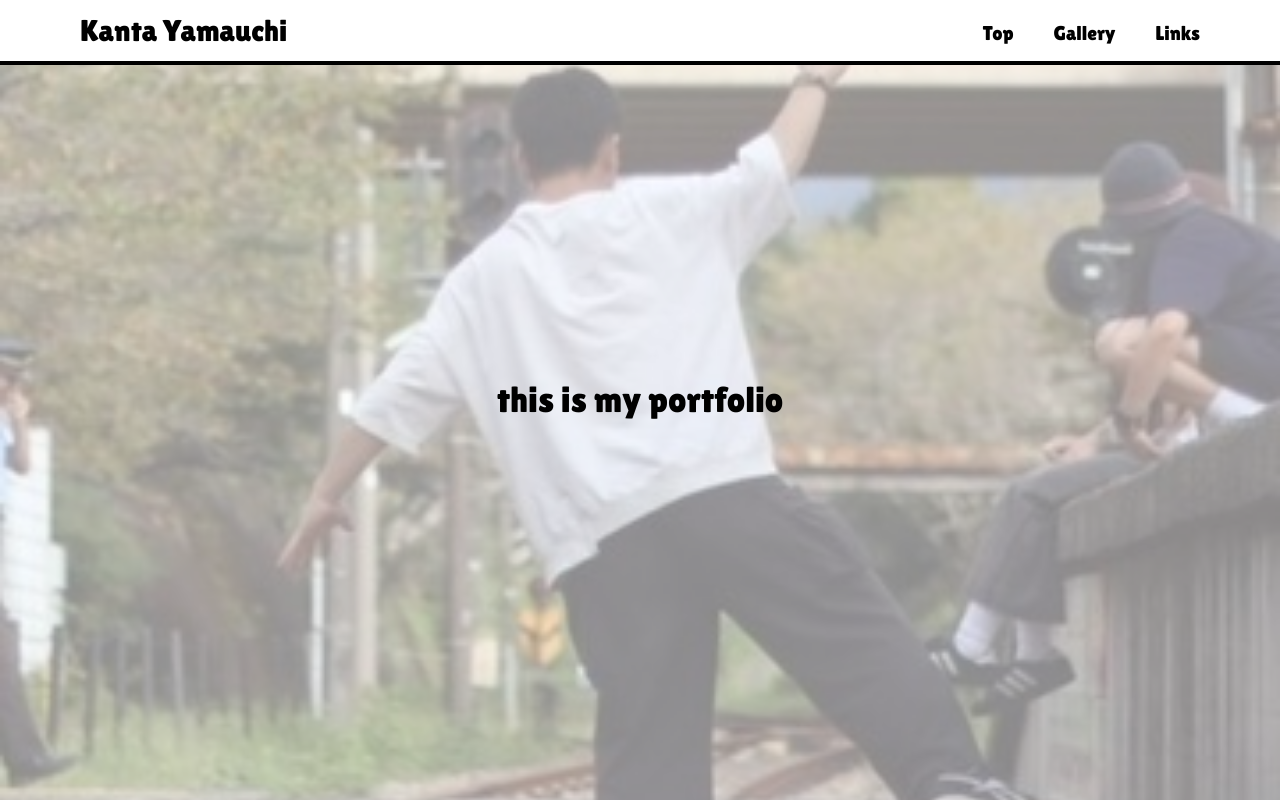
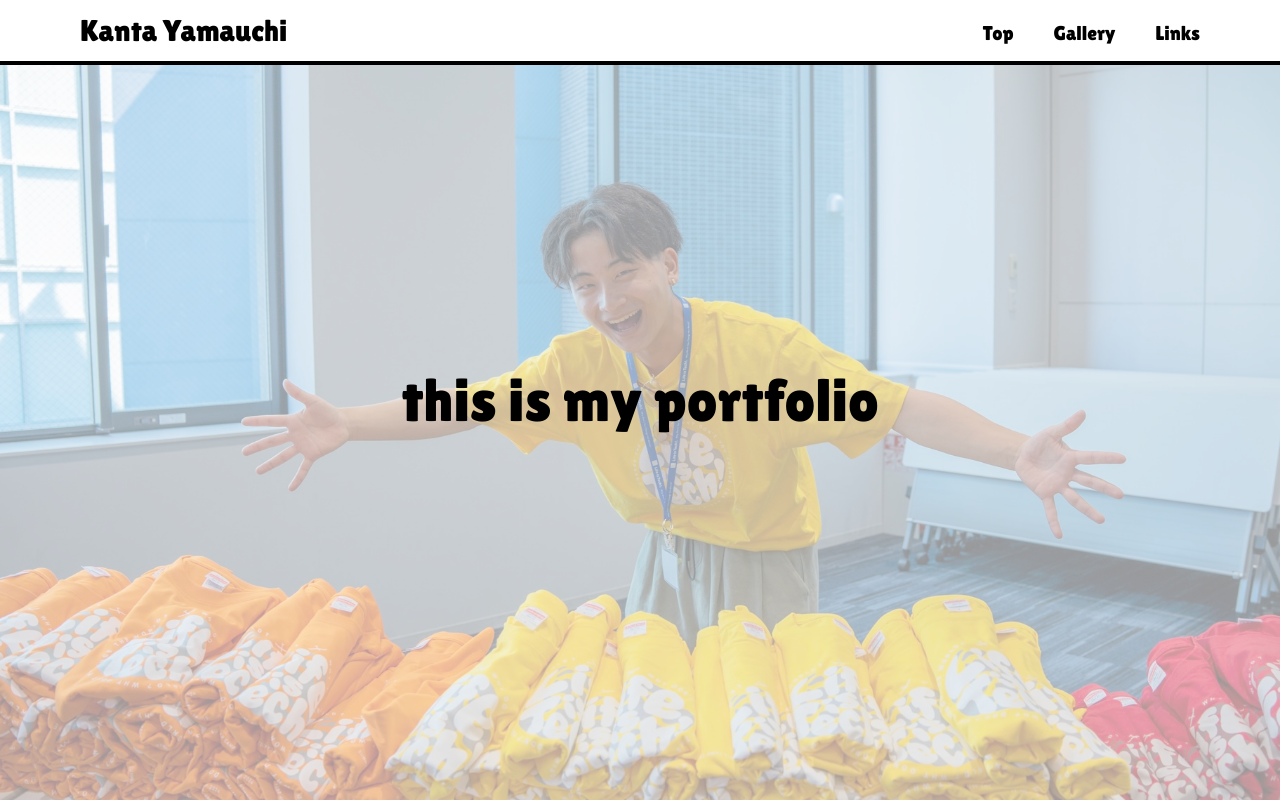
Before and after one commit to k4nkan/kanta_portfolio, a Next.js app in the folder my-app/: page / in a window 1280 px wide. Built offline with nearby package versions, Linux system fonts and the light colour scheme; a web font is replaced by a local one.

Commit message:
#66 画像周りの調整

```diff
--- a/my-app/src/pages/index.tsx
+++ b/my-app/src/pages/index.tsx
@@ -1,23 +1,18 @@
 import React, { useState } from "react";
 import { motion, AnimatePresence } from "framer-motion";
 
-const images = [
-  "profile_images/profile_1.jpeg",
-  "profile_images/profile_2.jpeg",
-  "profile_images/profile_3.jpeg",
-  "profile_images/profile_4.jpeg",
-];
+const images = ["/profile_images/top.jpeg"];
 
 export default function Home() {
-  const [currentIndex, setCurrentIndex] = useState(0);
+  const [imageIndex, setImageIndex] = useState(0);
 
   const changeImage = () => {
-    setCurrentIndex((prevIndex) => (prevIndex + 1) % images.length);
+    setImageIndex((prevIndex) => (prevIndex + 1) % images.length);
   };
 
   return (
     <div
-      className="flex justify-center items-center bg-white bg-opacity-50"
+      className="flex justify-center items-center bg-white bg-opacity-60"
       style={{
         minHeight: "100vh",
         width: "100%",
@@ -27,8 +22,8 @@ export default function Home() {
     >
       <AnimatePresence>
         <motion.img
-          key={currentIndex}
-          src={images[currentIndex]}
+          key={imageIndex}
+          src={images[imageIndex]}
           alt="Portfolio"
           initial={{ opacity: 0 }}
           animate={{ opacity: 1 }}
@@ -36,19 +31,16 @@ export default function Home() {
           transition={{ duration: 0.5 }}
           style={{
             position: "absolute",
-            top: 0,
-            left: 0,
+            height: "100%",
             width: "100%",
-            height: "100%",
             objectFit: "cover",
             zIndex: -1,
           }}
         />
       </AnimatePresence>
 
-      {/* テキスト */}
       <div
-        className="text-center text-4xl text-black"
+        className="text-center text-4xl md:text-6xl text-black"
         style={{
           position: "relative",
           zIndex: 1,
```
